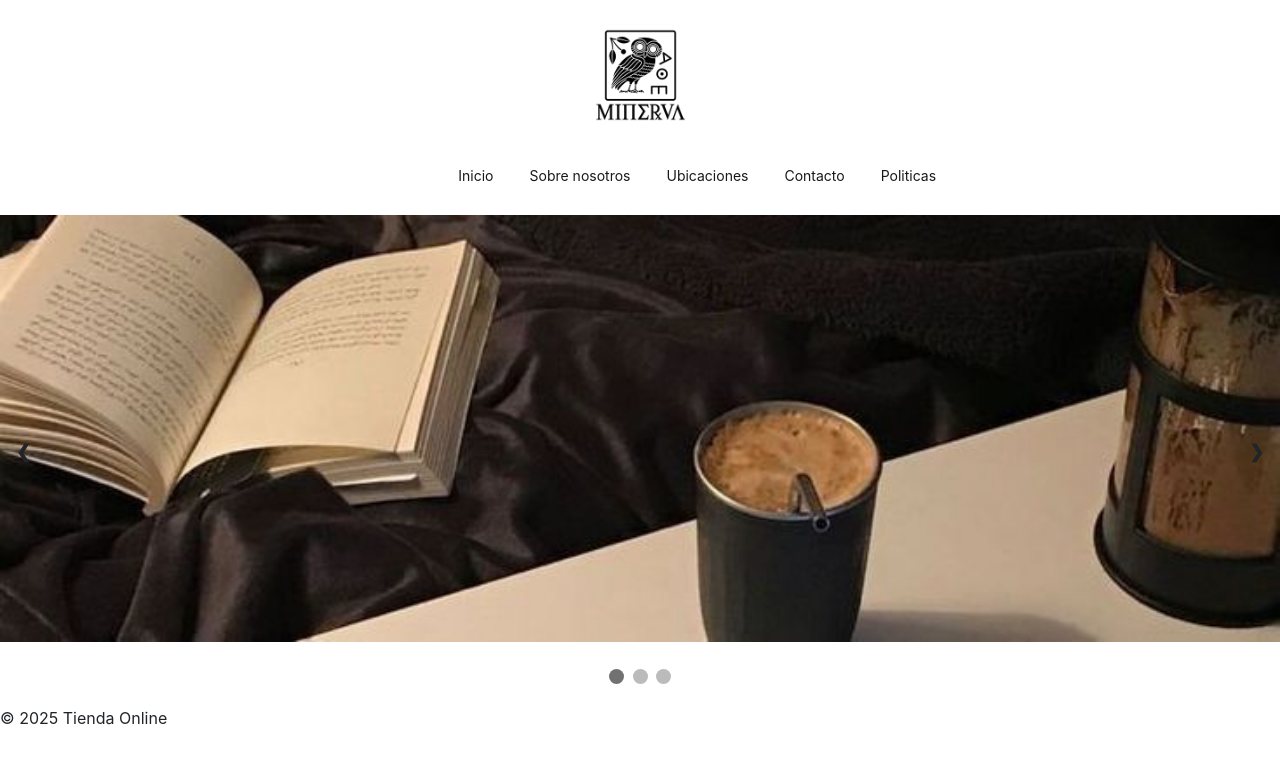
After one commit to iktomy87/Ecommerce-Minerva, a Django app: template ecommerce/templates/base.html in a window 1280 px wide. The commit adds this page. Shown: the top 764 px of the page. Run offline with Django 5.2, Linux system fonts and the light colour scheme; the template is opened without the code that fills it, so the values that code supplies are empty.

Commit message:
base.html creado

```diff
--- /dev/null
+++ b/ecommerce/templates/base.html
@@ -0,0 +1,76 @@
+<!DOCTYPE html>
+<html lang="es">
+<head>
+    <meta charset="UTF-8">
+    <meta name="viewport" content="width=device-width, initial-scale=1, shrink-to-fit=no">
+    {% load static %}
+    <link rel="stylesheet" href="{% static 'css/styles.css' %}">
+    <link rel="stylesheet" href="https://cdn.jsdelivr.net/npm/bootstrap@4.0.0/dist/css/bootstrap.min.css" integrity="sha384-Gn5384xqQ1aoWXA+058RXPxPg6fy4IWvTNh0E263XmFcJlSAwiGgFAW/dAiS6JXm" crossorigin="anonymous">
+    <title>Minerva</title>
+</head>
+<body>
+    <div class="header">
+        <img id="logo" src="{% static 'img/logo.png' %}" style="width:100px"/>
+    </div>
+    <nav class="navbar navbar-expand-lg navbar-light" id="main-nav" style="background: white !important;">
+        <button class="navbar-toggler" type="button" data-toggle="collapse" data-target="#navbarNav" aria-controls="navbarNav" aria-expanded="false" aria-label="Toggle navigation">
+          <span class="navbar-toggler-icon"></span>
+        </button>
+        <div class="collapse navbar-collapse" id="navbarNav">
+          <ul class="navbar-nav">
+            <li class="nav-item active">
+              <a class="nav-link" href="#">Inicio <span class="sr-only">(current)</span></a>
+            </li>
+            <li class="nav-item active">
+              <a class="nav-link" href="#">Sobre nosotros</a>
+            </li>
+            <li class="nav-item active">
+              <a class="nav-link" href="#">Ubicaciones</a>
+            </li>
+            <li class="nav-item active">
+              <a class="nav-link" href="#">Contacto</a>
+            </li>
+            <li class="nav-item active">
+                <a class="nav-link" href="#">Politicas</a>
+            </li>
+          </ul>
+        </div>
+    </nav>
+
+    <!-- Slideshow container -->
+    <div class="slideshow-container">
+        <!-- Full-width images with number and caption text -->
+        <div class="mySlides fade">
+            <img src="{% static 'img/img1.jpg' %}" style="width:100%">
+        </div>
+        <div class="mySlides fade">
+            <img src="{% static 'img/img2.jpg' %}" style="width:100%">
+        </div>
+        <div class="mySlides fade">
+            <img src="{% static 'img/img3.jpg' %}" style="width:100%">
+        </div>
+        <!-- Next and previous buttons -->
+        <a class="prev" onclick="plusSlides(-1)">&#10094;</a>
+        <a class="next" onclick="plusSlides(1)">&#10095;</a>
+    </div>
+    <br>
+    <!-- The dots/circles -->
+    <div style="text-align:center">
+        <span class="dot" onclick="currentSlide(1)"></span>
+        <span class="dot" onclick="currentSlide(2)"></span>
+        <span class="dot" onclick="currentSlide(3)"></span>
+    </div>
+
+    <main>
+        <h3>{% block page_titulo %}{% endblock page_titulo %}</h3>
+        <p>{% block page_content %}{% endblock page_content %}</p>
+    </main>
+
+    <footer>
+        <p>&copy; 2025 Tienda Online</p>
+    </footer>
+
+    <!-- Cargar el script al final del body -->
+    <script src="{% static 'js/script.js' %}"></script>
+</body>
+</html>
--- /dev/null
+++ b/static/css/styles.css
@@ -0,0 +1,103 @@
+.header {
+    padding: 50px;
+    padding-top: 2%;
+    padding-bottom: 2%;
+    text-align: center;
+    background: white;
+    color: white;
+    font-size: 30px;
+  }
+
+  .navbar-nav {
+    margin-left: 34%;
+  }
+
+  .nav-item {
+    margin-left: 10px;
+    margin-right: 10px;
+    font-size: 14px;
+    background-color: white !important;
+  }
+
+
+
+
+
+
+
+* {box-sizing:border-box}
+
+/* Slideshow container */
+.slideshow-container {
+    width: 100%;
+    position: relative;
+    margin: auto;
+    padding-top: 1%;
+    z-index: 1; /* Aseguramos que el carrusel esté sobre el contenido */
+  }
+
+  /* Hide the images by default */
+  .mySlides {
+    display: none;
+    opacity: 0;
+    transition: opacity 1.5s ease; /* Aplica transición para el fade */
+  }
+
+  /* Next & previous buttons */
+  .prev, .next {
+    cursor: pointer;
+    position: absolute;
+    top: 50%;
+    width: auto;
+    padding: 16px;
+    color: white;
+    font-weight: bold;
+    font-size: 18px;
+    transition: 0.6s ease;
+    border-radius: 0 3px 3px 0;
+    user-select: none;
+    z-index: 2; /* Aseguramos que las flechas estén sobre las imágenes */
+  }
+
+  /* Position the "next button" to the right */
+  .next {
+    right: 0;
+    border-radius: 3px 0 0 3px;
+  }
+
+  /* On hover, add a black background color with a little bit see-through */
+  .prev:hover, .next:hover {
+    background-color: rgba(0, 0, 0, 0.8);
+  }
+
+  /* The dots/bullets/indicators */
+  .dot {
+    cursor: pointer;
+    height: 15px;
+    width: 15px;
+    margin: 0 2px;
+    background-color: #bbb;
+    border-radius: 50%;
+    display: inline-block;
+    transition: background-color 0.6s ease;
+    z-index: 1; /* Aseguramos que los puntos estén por debajo de las flechas */
+  }
+
+  .active, .dot:hover {
+    background-color: #717171;
+  }
+
+  /* Fading animation */
+  .fade {
+    animation-name: fade;
+    animation-duration: 1.5s;
+  }
+
+  @keyframes fade {
+    from {
+      opacity: .4;
+    }
+    to {
+      opacity: 1;
+    }
+  }
```
Also changed, not shown: ecommerce/templates/index.html (+6 -29 lines), static/js/script.js (added, +65 -0 lines), ecommerce/models.py (line endings or trailing spaces), media/images/Screenshot_7.png (renamed from media/img/Screenshot_7.png), static/img/img1.jpg (added), static/img/img2.jpg (added), static/img/img3.jpg (added), static/img/logo.png (added).
